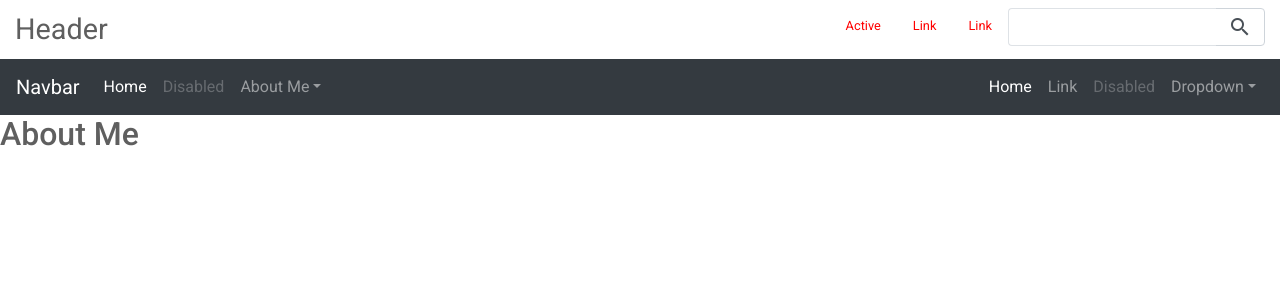
After one commit to leihuagh/My-Django-Site, a Django app: page /aboutme/ in a window 1280 px wide. The commit adds this page. Shown: the top 300 px of the page. Run offline with Django 3.2, Linux system fonts and the light colour scheme; some libraries are stand-ins or nearby versions.

Commit message:
about me overview

```diff
--- /dev/null
+++ b/aboutme/templates/aboutme/index.html
@@ -0,0 +1,9 @@
+{% extends "base.html" %}
+
+{% block head_title %}
+About Me - Overview
+{% endblock head_title %}
+
+{% block main_contents %}
+<h2>About Me</h2>
+{% endblock main_contents %}
--- /dev/null
+++ b/aboutme/urls.py
@@ -0,0 +1,7 @@
+from django.urls import path
+from .views import index
+
+app_name = 'aboutme'
+urlpatterns = [
+    path('', index, name='index'),
+]
--- a/aboutme/views.py
+++ b/aboutme/views.py
@@ -1,3 +1,5 @@
 from django.shortcuts import render
 
-# Create your views here.
+
+def index(request):
+    return render(request, 'aboutme/index.html', {})
--- a/config/urls.py
+++ b/config/urls.py
@@ -8,6 +8,7 @@ from django.urls import path, include
 urlpatterns = [
     path('admin/', admin.site.urls),
     path('', include('core.urls')),
+    path('aboutme/', include('aboutme.urls')),
 ]
 
 urlpatterns += staticfiles_urlpatterns()
--- a/templates/base/navbar.html
+++ b/templates/base/navbar.html
@@ -53,12 +53,10 @@
                 <a class="nav-link disabled" href="#">Disabled</a>
             </li>
             <li class="nav-item dropdown">
-                <a class="nav-link dropdown-toggle" href="#" id="dropdown01" data-toggle="dropdown" aria-haspopup="true"
-                    aria-expanded="false">Dropdown</a>
-                <div class="dropdown-menu" aria-labelledby="dropdown01">
-                    <a class="dropdown-item" href="#">Action</a>
-                    <a class="dropdown-item" href="#">Another action</a>
-                    <a class="dropdown-item" href="#">Something else here</a>
+                <a class="nav-link dropdown-toggle" href="#" id="aboutme" data-toggle="dropdown" aria-haspopup="true"
+                    aria-expanded="false">About Me</a>
+                <div class="dropdown-menu" aria-labelledby="aboutme">
+                    <a class="dropdown-item" href="{% url 'aboutme:index'%}">Overview</a>
                 </div>
             </li>
         </ul>
```
